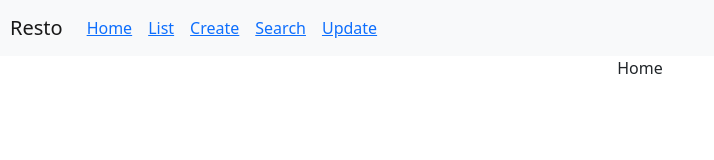
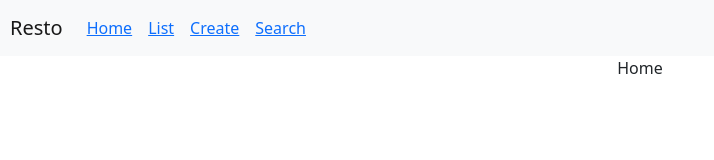
Before and after one commit to Tanisha-1799/Restaurant_App, a React (Create React App) app in the folder restaurant-app/: page / in a window 1280 px wide. Shown: the top 160 px of the page, without its empty margins (0-714 px from the left). Built offline with nearby package versions, Linux system fonts and the light colour scheme.

Commit message:
Adding bootstrap to the app

```diff
--- a/restaurant-app/src/App.css
+++ b/restaurant-app/src/App.css
@@ -14,6 +14,9 @@ span{
 }
 .brand{
   margin-left: 10px;
+}
+.delete-icon{
+  margin-left: 40px;
 }
 
 .list-wrapper{
--- a/restaurant-app/src/App.js
+++ b/restaurant-app/src/App.js
@@ -22,7 +22,7 @@ function App() {
             <Nav.Link href="#link"><Link to="/list">List</Link></Nav.Link>
             <Nav.Link href="#link"><Link to="/create">Create</Link></Nav.Link>
             <Nav.Link href="#link"><Link to="/search">Search</Link></Nav.Link>
-            <Nav.Link href="#link"><Link to="/update">Update</Link></Nav.Link>
+
           </Nav>
         </Navbar.Collapse>
 
```
